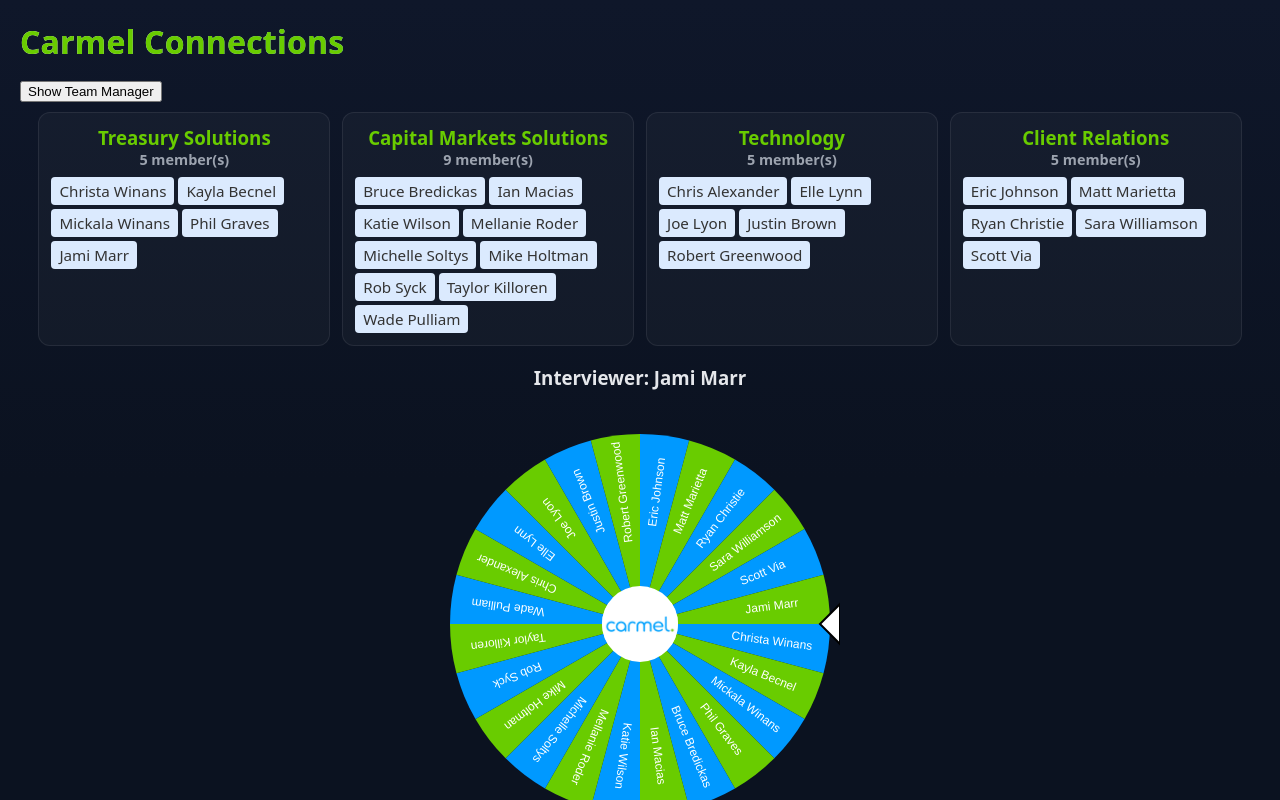
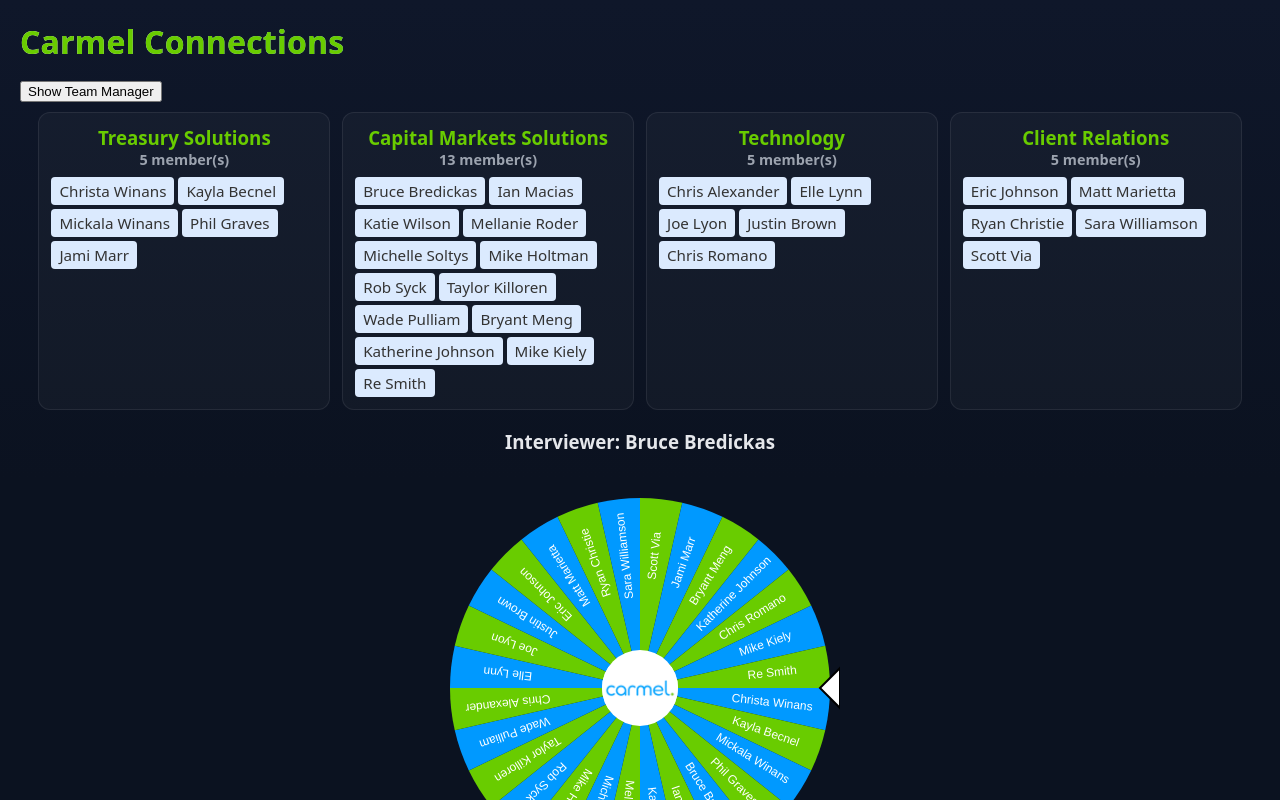
Before and after one commit to jlyon0/CarmelConnections, a Next.js app in the folder carmel-connections/: page / in a window 1280 px wide. Shown: the top 800 px of the page. Built offline with nearby package versions, Linux system fonts and the light colour scheme.

Commit message:
Added 7/1 peeps and updated to Bruce as Interviewer.

```diff
--- a/carmel-connections/src/app/page.tsx
+++ b/carmel-connections/src/app/page.tsx
@@ -28,7 +28,7 @@
 ]);
     // High ups who don't participate: Christa, Bruce, Michelle, Mike, Eric, Matt
     // As of 260324, Christa, Bruce, Mike, Eric are not in C Suite
-    // Interviee's that have actually been selected: Ryan C, Mellanie R, Justin B, Taylor K, Sara W, Mickala W, Joe L,
+    // Interviee's that have actually been selected: Ryan C, Mellanie R, Justin B, Taylor K, Sara W, Mickala W, Joe L, Scott V, Jami M, Bruce B
   const [employees, setEmployees] = useState<Employee[]>([
     {
         "id": "0111d695-1bad-4350-adbb-bd99368b65f3",
@@ -62,8 +62,8 @@
         "id": "8dcf52b7-3ce7-47df-9767-60a12108feac",
         "name": "Bruce Bredickas",
         "teamId": "56c1c1df-bf3d-44da-9b1a-e1df06f700a4",
-        "interviewer": false,
-        "intervieweeUsed": false
+        "interviewer": true,
+        "intervieweeUsed": true
     },
     {
         "id": "fc0a21ee-2089-4f0b-9dd8-bc149cb22ddf",
@@ -150,13 +150,6 @@
         "intervieweeUsed": true
     },
     {
-        "id": "f72e1825-fb30-4ac2-b9fe-b201d145f668",
-        "name": "Robert Greenwood",
-        "teamId": "693e7a42-0300-470f-be0f-fe478a93f013",
-        "interviewer": false,
-        "intervieweeUsed": false
-    },
-    {
         "id": "9515e70a-23ec-4cc3-b81b-adebe98388d2",
         "name": "Eric Johnson",
         "teamId": "b4190570-7a17-4da5-8bbd-58512f7c2e08",
@@ -195,44 +188,44 @@
         "id": "62d5bfd1-4594-4e9a-9d47-bb94ae53b7c3",
         "name": "Jami Marr",
         "teamId": "630ceffa-fe87-43e6-8dcb-2f25b8064913",
-        "interviewer": true,
+        "interviewer": false,
         "intervieweeUsed": true
+    },
+    {
+        "id": "50ef4a59-8d5a-4ddd-8443-da2cf01e5d01",
+        "name": "Bryant Meng",
+        "teamId": "56c1c1df-bf3d-44da-9b1a-e1df06f700a4",
+        "interviewer": false,
+        "intervieweeUsed": false
+    },
+    {
+        "id": "7eb7cd86-9860-41dc-83df-215cdf663cf7",
+        "name": "Katherine Johnson",
+        "teamId": "56c1c1df-bf3d-44da-9b1a-e1df06f700a4",
+        "interviewer": false,
+        "intervieweeUsed": false
+    },
+    {
+        "id": "f2e973ed-0c9c-4484-9e7a-ee33debd9203",
+        "name": "Chris Romano",
+        "teamId": "693e7a42-0300-470f-be0f-fe478a93f013",
+        "interviewer": false,
+        "intervieweeUsed": false
+    },
+    {
+        "id": "c33212d6-071c-4864-880c-567bc9f49a2e",
+        "name": "Mike Kiely",
+        "teamId": "56c1c1df-bf3d-44da-9b1a-e1df06f700a4",
+        "interviewer": false,
+        "intervieweeUsed": false
+    },
+    {
+        "id": "b0185494-ae71-4cb1-b4e9-499b088463bf",
+        "name": "Re Smith",
+        "teamId": "56c1c1df-bf3d-44da-9b1a-e1df06f700a4",
+        "interviewer": false,
+        "intervieweeUsed": false
     }
-    // { // Eligible 7/1
-    //     "id": "50ef4a59-8d5a-4ddd-8443-da2cf01e5d01",
-    //     "name": "Bryant Meng",
-    //     "teamId": "56c1c1df-bf3d-44da-9b1a-e1df06f700a4",
-    //     "interviewer": false,
-    //     "intervieweeUsed": false
-    // },
-    // { // Eligible 7/1
-    //     "id": "7eb7cd86-9860-41dc-83df-215cdf663cf7",
-    //     "name": "Katherine Johnson",
-    //     "teamId": "56c1c1df-bf3d-44da-9b1a-e1df06f700a4",
-    //     "interviewer": false,
-    //     "intervieweeUsed": false
-    // },
-    // { // Eligible 7/1
-    //     "id": "f2e973ed-0c9c-4484-9e7a-ee33debd9203",
-    //     "name": "Chris Romano",
-    //     "teamId": "693e7a42-0300-470f-be0f-fe478a93f013",
-    //     "interviewer": false,
-    //     "intervieweeUsed": false
-    // },
-    // { // Eligible 7/1
-    //     "id": "c33212d6-071c-4864-880c-567bc9f49a2e",
-    //     "name": "Mike Kiely",
-    //     "teamId": "56c1c1df-bf3d-44da-9b1a-e1df06f700a4",
-    //     "interviewer": false,
-    //     "intervieweeUsed": false
-    // },
-    // { // Eligible 7/1
-    //     "id": "b0185494-ae71-4cb1-b4e9-499b088463bf",
-    //     "name": "Re Smith",
-    //     "teamId": "56c1c1df-bf3d-44da-9b1a-e1df06f700a4",
-    //     "interviewer": false,
-    //     "intervieweeUsed": false
-    // }
     // 10/1
     // Mary Jo, Andrew X
 ]);
@@ -284,7 +277,6 @@
             <SmoothWheelTest />
         </div> */}
         <div style={{ display: 'flex', justifyContent: 'center', marginTop: 10, flexDirection: 'column', alignItems: 'center', gap: 0, lineHeight: 2}}>
-            <p style={{ margin: 0 }}>Eligible 7/1: Bryant Meng, Katherine Johnson, Chris Romano, Mike Kiely, Re Smith</p>
             <p style={{ margin: 0 }}>Eligible 10/1: Mary Jo Adams, Andrew Burker</p>
         </div>
     </main>
```
